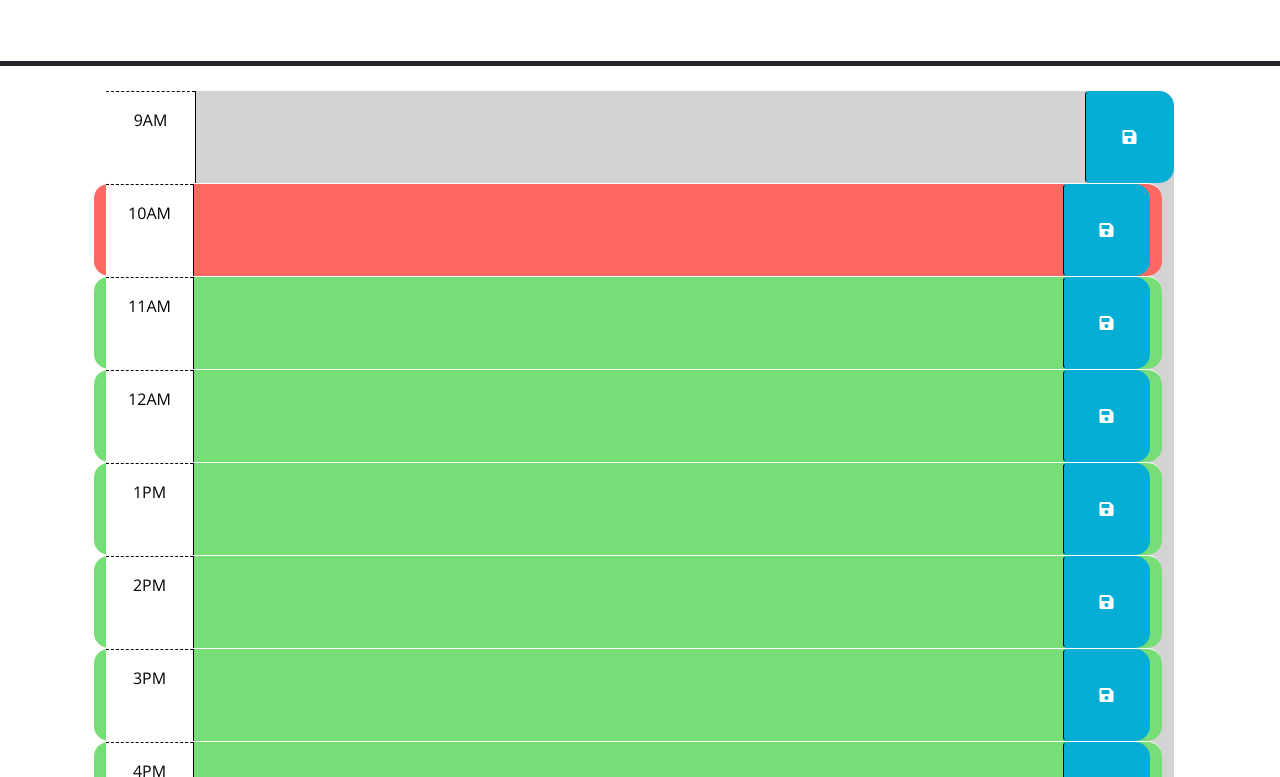
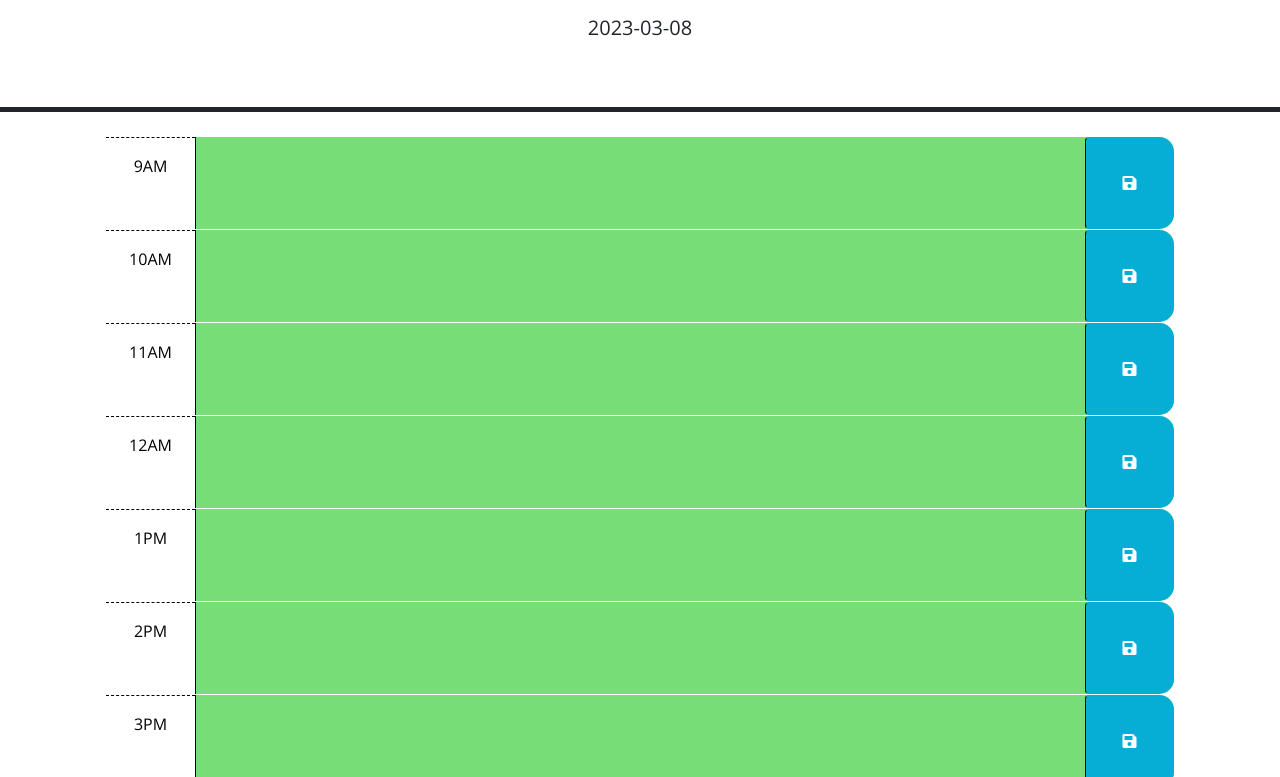
Before and after one commit to erikchiodo/eriks_workday_scheduler, a plain HTML site: page index.html in a window 1280 px wide. Shown: the part 166-943 px from the top of the page. Drawn offline with nearby package versions, Linux system fonts and the light colour scheme.

Commit message:
Finalized Javascript

```diff
--- a/index.html
+++ b/index.html
@@ -40,16 +40,16 @@
         -->
 
       <!-- Example of a past time block. The "past" class adds a gray background color. -->
-      <div id="hour-9" class="row time-block past">
+      <div id="hour-9" class="row time-block">
         <div class="col-2 col-md-1 hour text-center py-3">9AM</div>
         <textarea class="col-8 col-md-10 description" rows="3"></textarea>
         <button class="btn saveBtn col-2 col-md-1" aria-label="save">
           <i class="fas fa-save" aria-hidden="true"></i>
-        </button
+        </button>
       </div>
 
       <!-- Example of a a present time block. The "present" class adds a red background color. -->
-      <div id="hour-10" class="row time-block present">
+      <div id="hour-10" class="row time-block">
         <div class="col-2 col-md-1 hour text-center py-3">10AM</div>
         <textarea class="col-8 col-md-10 description" rows="3"> </textarea>
         <button class="btn saveBtn col-2 col-md-1" aria-label="save">
@@ -58,7 +58,7 @@
       </div>
 
       <!-- Example of a future time block. The "future" class adds a green background color. -->
-      <div id="hour-11" class="row time-block future">
+      <div id="hour-11" class="row time-block">
         <div class="col-2 col-md-1 hour text-center py-3">11AM</div>
         <textarea class="col-8 col-md-10 description" rows="3"> </textarea>
         <button class="btn saveBtn col-2 col-md-1" aria-label="save">
@@ -66,7 +66,7 @@
         </button>
       </div>
 
-      <div id="hour-12" class="row time-block future">
+      <div id="hour-12" class="row time-block">
         <div class="col-2 col-md-1 hour text-center py-3">12AM</div>
         <textarea class="col-8 col-md-10 description" rows="3"> </textarea>
         <button class="btn saveBtn col-2 col-md-1" aria-label="save">
@@ -74,7 +74,7 @@
         </button>
       </div>
 
-      <div id="hour-1" class="row time-block future">
+      <div id="hour-13" class="row time-block">
         <div class="col-2 col-md-1 hour text-center py-3">1PM</div>
         <textarea class="col-8 col-md-10 description" rows="3"> </textarea>
         <button class="btn saveBtn col-2 col-md-1" aria-label="save">
@@ -82,7 +82,7 @@
         </button>
       </div>
 
-      <div id="hour-2" class="row time-block future">
+      <div id="hour-14" class="row time-block">
         <div class="col-2 col-md-1 hour text-center py-3">2PM</div>
         <textarea class="col-8 col-md-10 description" rows="3"> </textarea>
         <button class="btn saveBtn col-2 col-md-1" aria-label="save">
@@ -90,7 +90,7 @@
         </button>
       </div>
 
-      <div id="hour-3" class="row time-block future">
+      <div id="hour-15" class="row time-block">
         <div class="col-2 col-md-1 hour text-center py-3">3PM</div>
         <textarea class="col-8 col-md-10 description" rows="3"> </textarea>
         <button class="btn saveBtn col-2 col-md-1" aria-label="save">
@@ -98,7 +98,7 @@
         </button>
       </div>
 
-      <div id="hour-4" class="row time-block future">
+      <div id="hour-16" class="row time-block">
         <div class="col-2 col-md-1 hour text-center py-3">4PM</div>
         <textarea class="col-8 col-md-10 description" rows="3"> </textarea>
         <button class="btn saveBtn col-2 col-md-1" aria-label="save">
@@ -106,7 +106,7 @@
         </button>
       </div>
 
-        <div id="hour-5" class="row time-block future">
+        <div id="hour-17" class="row time-block">
         <div class="col-2 col-md-1 hour text-center py-3">5PM</div>
         <textarea class="col-8 col-md-10 description" rows="3"> </textarea>
         <button class="btn saveBtn col-2 col-md-1" aria-label="save">
--- a/script.js
+++ b/script.js
@@ -2,19 +2,43 @@
 // the code isn't run until the browser has finished rendering all the elements
 // in the html.
 
-$(function () {});
+$(function () {
+  $(".saveBtn").on("click", function (event) {
+    var time = $(this).parent().attr("id");
+    var text = $(this).siblings(".description").val();
+    localStorage.setItem(time, text);
+  });
+  $("#hour-9 .description").val(localStorage.getItem("hour-9"));
+  $("#hour-10 .description").val(localStorage.getItem("hour-10"));
+  $("#hour-11 .description").val(localStorage.getItem("hour-11"));
+  $("#hour-12 .description").val(localStorage.getItem("hour-12"));
+  $("#hour-13 .description").val(localStorage.getItem("hour-13"));
+  $("#hour-14 .description").val(localStorage.getItem("hour-14"));
+  $("#hour-15 .description").val(localStorage.getItem("hour-15"));
+  $("#hour-16 .description").val(localStorage.getItem("hour-16"));
+  $("#hour-17 .description").val(localStorage.getItem("hour-17"));
 
-var saveBtn = $(".saveBtn");
-saveBtn.on("click", function (event) {
-  var timeBlock = $(this).closest(".time-block");
+  // Function to add presnt, future, past class to each div
+  function changeColor() {
+    var currentTime = dayjs().hour();
+    $(".time-block").each(function () {
+      var blockTime = parseInt($(this).attr("id").split("-")[1]);
+      if (blockTime < currentTime) {
+        $(this).addClass("past");
+      } else if (blockTime === currentTime) {
+        $(this).removeClass("past");
+        $(this).addClass("present");
+      } else {
+        $(this).removeClass("past");
+        $(this).removeClass("present");
+        $(this).addClass("future");
+      }
+    });
+  }
+  changeColor();
 
-  // Code to commit Event to Local Storage
-  var textArea = $(this).find(".description");
-  const inputtedValue = textArea.val();
-  localStorage.setItem("Event", inputtedValue);
-  console.log(inputtedValue);
-
-  const storedTextAreaVal = localStorage.getItem("Event");
+  // Adding current date to top of page
+  $("#currentDay").text(dayjs().format("YYYY-MM-DD"));
 });
 
 // TODO: Add a listener for click events on the save button. This code should
```
